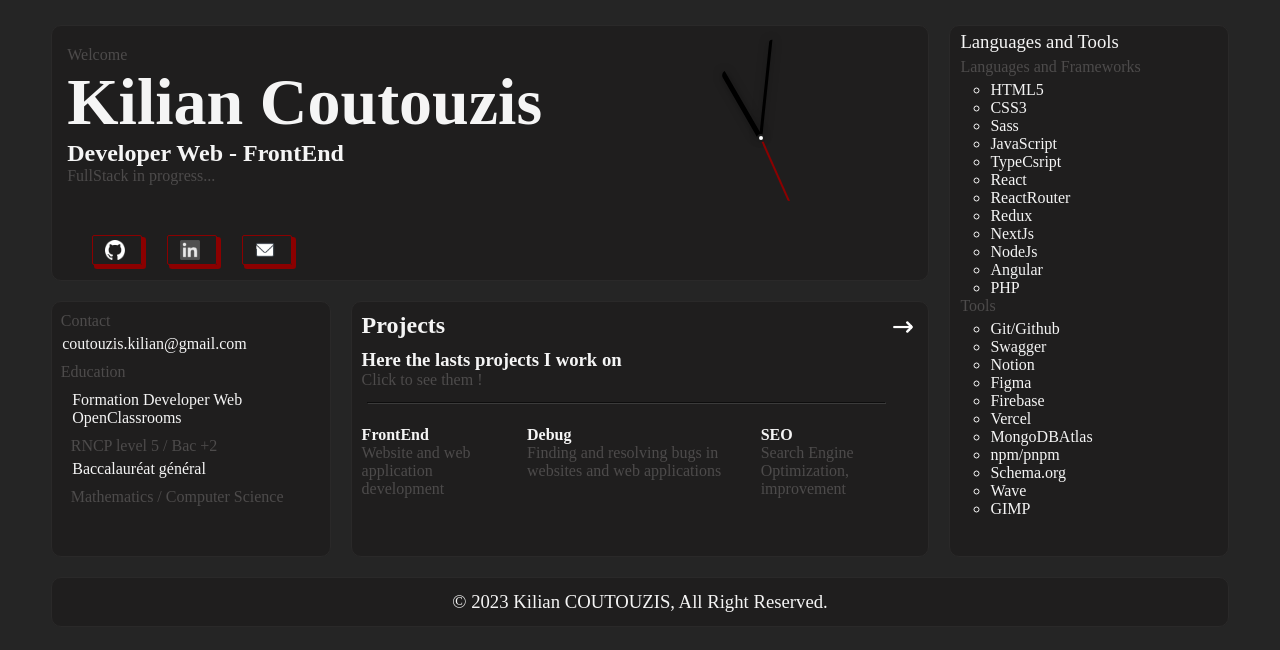
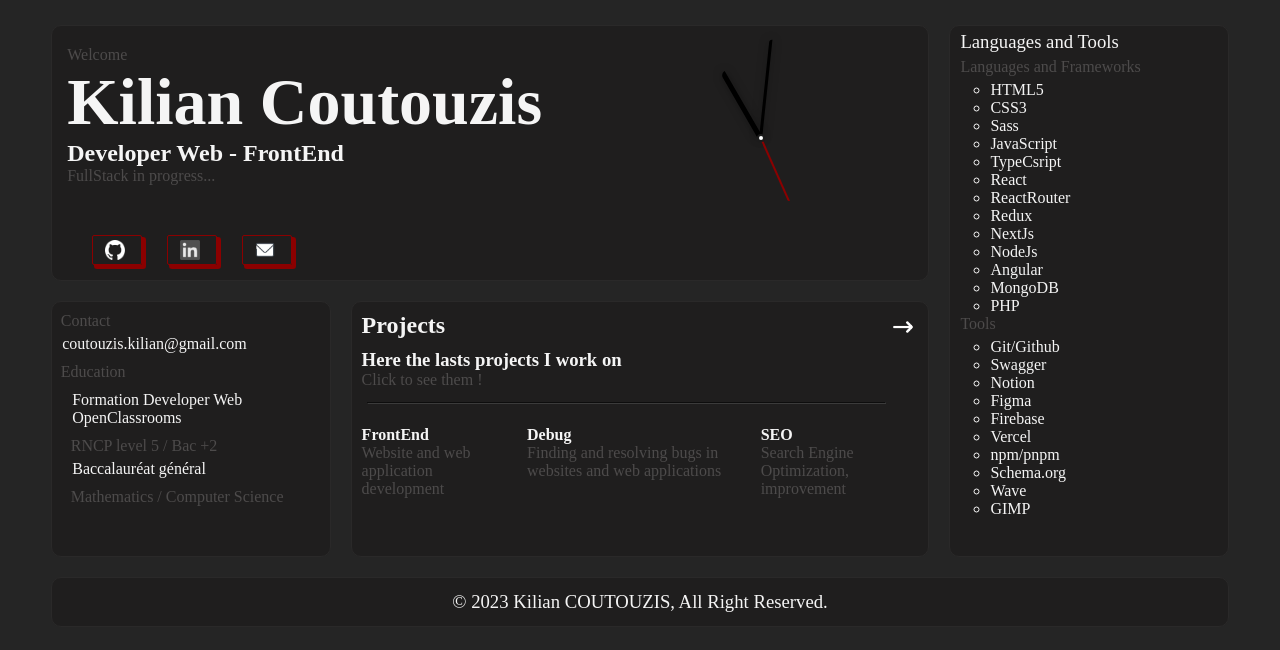
Before and after one commit to Epouvaantail/portfolio, a React (Create React App) app: page / in a window 1280 px wide. Shown: the top 650 px of the page. Built offline with nearby package versions, Linux system fonts and the light colour scheme; a web font is replaced by a local one.

Commit message:
Update Home.js

```diff
--- a/src/pages/Home.js
+++ b/src/pages/Home.js
@@ -130,6 +130,7 @@ function Home() {
                   <li>NextJs</li>
   						    <li>NodeJs</li>
                   <li>Angular</li>
+                  <li>MongoDB</li>
                   <li>PHP</li>
   					    </ul>
               </article>
@@ -142,7 +143,6 @@ function Home() {
   					      <li>Figma</li>
   					      <li>Firebase</li>
   					      <li>Vercel</li>
-                  <li>MongoDBAtlas</li>
   					      <li>npm/pnpm</li>
   					      <li>Schema.org</li>
   					      <li>Wave</li>
```
